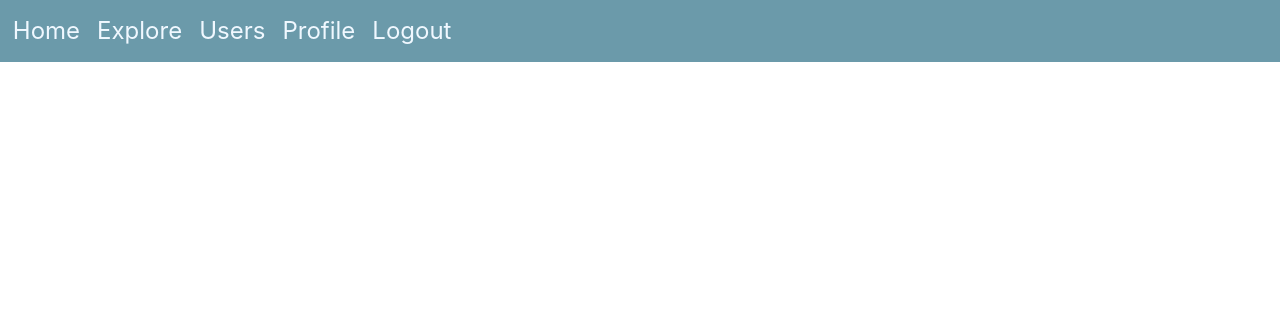
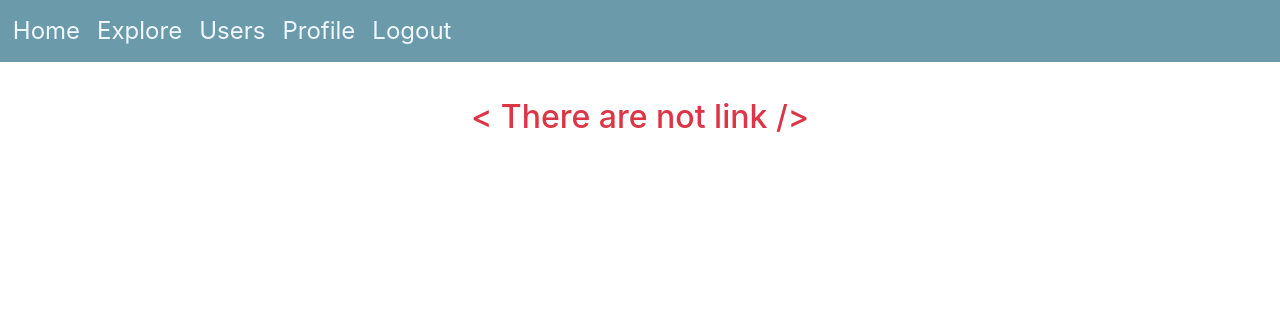
Before and after one commit to ArminEmamidp/django-social-network, a Django app: a page that uses account/templates/account/links.html in a window 1280 px wide. Shown: the top 322 px of the page. Run offline with Django 4.2, Linux system fonts and the light colour scheme; the visitor is signed in with stand-in values (Sample User, id 1); data comes from the database, SQL or seed files in the repository; some libraries are stand-ins or nearby versions.

Commit message:
modified files links.html and profile.html

```diff
--- a/account/templates/account/links.html
+++ b/account/templates/account/links.html
@@ -12,6 +12,8 @@
             <a href="{{ link.link_delete }}" class="btn btn-outline-danger w-50">Delete</a>
         </div> <br>
     {% endfor %}
+{% else %}
+    <h2 class="text-danger" style="text-align: center;">< There are not link /></h2>
 {% endif %}
 
 {% endblock %}
--- a/account/templates/account/profile.html
+++ b/account/templates/account/profile.html
@@ -42,11 +42,11 @@
     <hr>
     <h4>Posts: <a href="{% url 'account:user_posts' user %}">{{ posts.count }}</a></h4>
     <hr>
+    <h4>Links: <a href="{% url 'account:user_links' user %}">{{ links.count }}</a></h4>
+    <hr>
     <h4>Musics: <a href="{% url 'account:user_musics' user %}">{{ musics.count }}</a></h4>
     <hr>
     <h4>Images: <a href="{% url 'account:user_images' user %}">{{ images.count }}</a></h4>
-    <hr>
-    <h4>Links: <a href="{% url 'account:user_links' user %}">{{ links.count }}</a></h4>
     <hr>
     <h4>Followers: <a href="{% url 'account:user_followers' user %}">{{ user.followers.count }}</a></h4>
     <hr>
```
